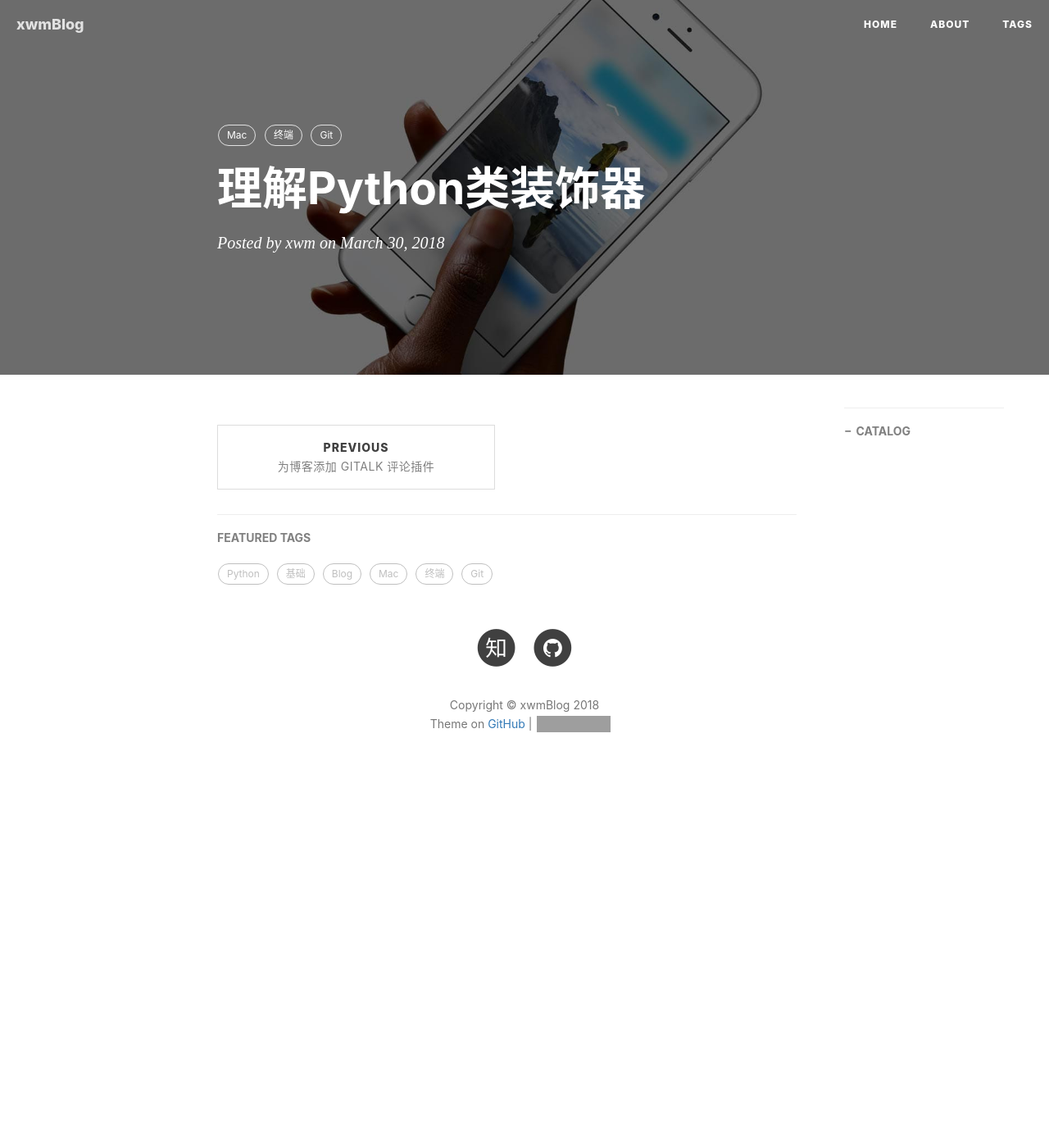
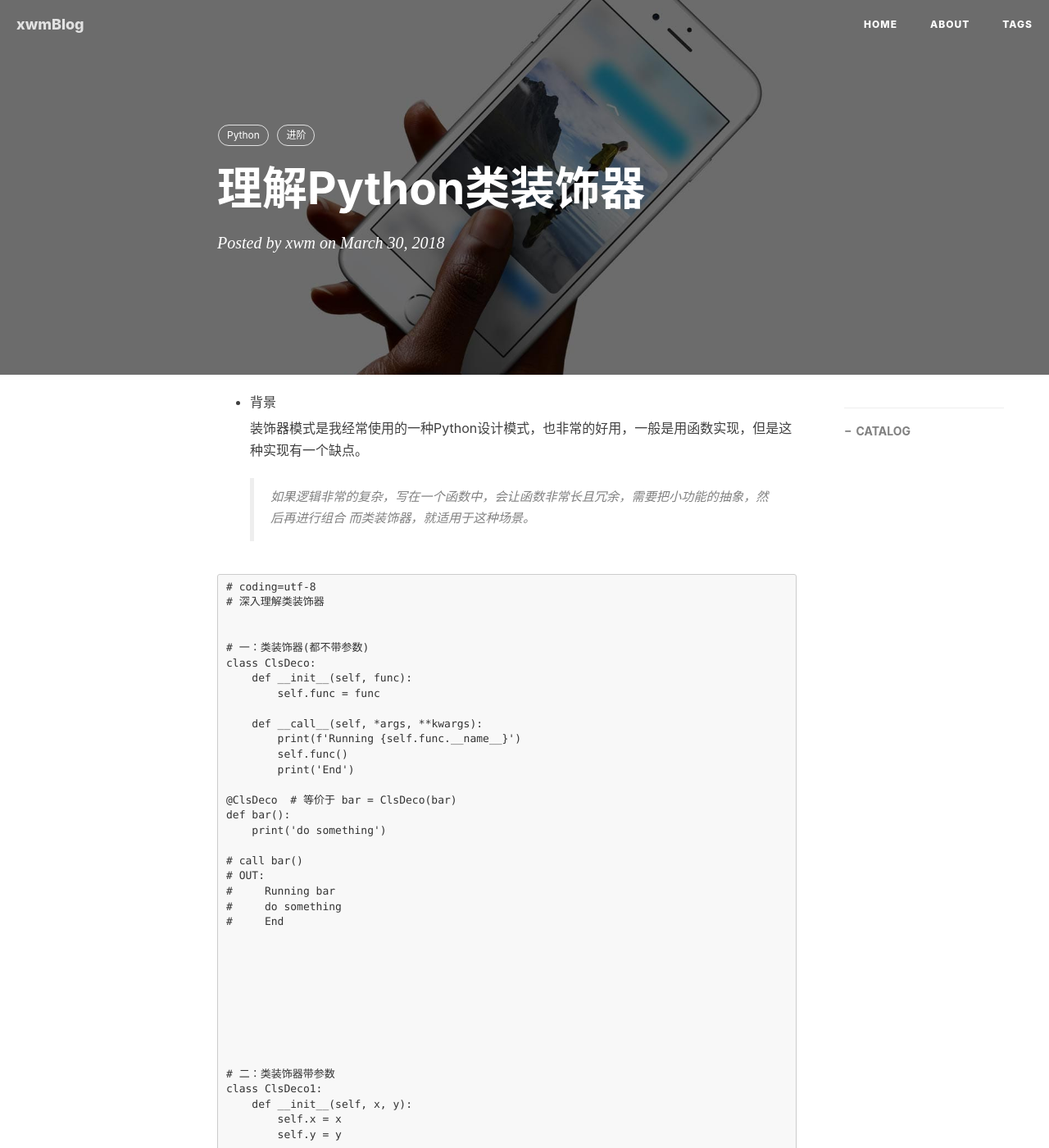
Before and after one commit to xie0723/xie0723.github.io, a Jekyll site: the page built from _posts/2018-03-30-理解Python类装饰器.md, in a window 1280 px wide and 1400 px high. Shown: the whole window at 82% size. Built offline with Jekyll 4.4.1, drawn with Linux system fonts in a browser that asks for light colours; nearby versions of some CDN libraries; comment, search, counter and statistics services are not loaded; a file with an impossible date is left out; some of the changed text lies outside the part shown; grey boxes are pictures that could not be loaded.

Commit message:
update article

````diff
--- a/_posts/2018-03-30-理解Python类装饰器.md
+++ b/_posts/2018-03-30-理解Python类装饰器.md
@@ -7,7 +7,146 @@ author:     xwm
 header-img: img/post-bg-ios9-web.jpg
 catalog: true
 tags:
-    - Mac
-    - 终端
-    - Git
+    - Python
+    - 进阶
 ---
+
+- 背景
+
+  装饰器模式是我经常使用的一种Python设计模式，也非常的好用，一般是用函数实现，但是这种实现有一个缺点。
+  > 如果逻辑非常的复杂，写在一个函数中，会让函数非常长且冗余，需要把小功能的抽象，然后再进行组合 而类装饰器，就适用于这种场景。
+
+
+```
+# coding=utf-8
+# 深入理解类装饰器
+
+
+# 一：类装饰器(都不带参数)
+class ClsDeco:
+    def __init__(self, func):
+        self.func = func
+
+    def __call__(self, *args, **kwargs):
+        print(f'Running {self.func.__name__}')
+        self.func()
+        print('End')
+
+@ClsDeco  # 等价于 bar = ClsDeco(bar)
+def bar():
+    print('do something')
+
+# call bar()
+# OUT:
+#     Running bar
+#     do something
+#     End
+
+
+
+
+
+
+
+
+
+# 二：类装饰器带参数
+class ClsDeco1:
+    def __init__(self, x, y):
+        self.x = x
+        self.y = y
+
+    def __call__(self, func, *args, **kwargs):
+        print(f'Running {func.__name__}')
+        print(f'Using x + y = {self.x + self.y}')
+        return func
+
+
+@ClsDeco1(1,2) # 等价于 bar1 = ClsDeco1(1,2)(bar1)
+def bar1():
+    print('do something')
+
+
+# call bar1()
+# OUT:
+#     Running bar1
+#     Using x + y = 3
+#     do something
+
+
+
+
+
+
+
+
+
+# 三：类装饰器不带参数，被包装对象带参数
+class ClsDeco2:
+    def __init__(self, func):
+        self.func = func
+
+    def __call__(self, *args, **kwargs):
+        print(f'Running {self.func.__name__}')
+        self.func(*args, **kwargs)
+        print('End')
+
+@ClsDeco2  # 等价于bar2 = ClsDeco2(bar2)
+def bar2(a,b):
+    print('do something')
+    print(f'return a + b = {a + b}')
+
+
+# bar2(1,2)
+# OUT:
+#     Running bar2
+#     do something
+#     return a + b = 3
+#     End
+
+
+
+
+
+
+
+
+
+# 四：类装饰器带参数且被装饰对象也带参数
+class ClsDeco3:
+    def __init__(self, x, y):
+        self.x = x
+        self.y = y
+
+    def __call__(self, func, *args, **kwargs):
+        print(f'Using x + y = {self.x + self.y}')
+
+        def wrapper(*args, **kwargs):
+            func(*args, **kwargs)
+            print('Ending')
+
+        return wrapper
+
+
+
+@ClsDeco3(1, 2) # 等价于 bar3 = ClsDeco3(1, 2)(bar3)
+def bar3(a, b):
+    print('do something')
+    print(f'return a + b = {a + b}')
+
+
+# call bar3(1,2)
+# OUT:
+#     Using x + y = 3
+#     do something
+#     return a + b = 3
+#     Ending
+
+
+
+
+
+if __name__ == '__main__':
+    bar3(1,2)
+
+```
````
